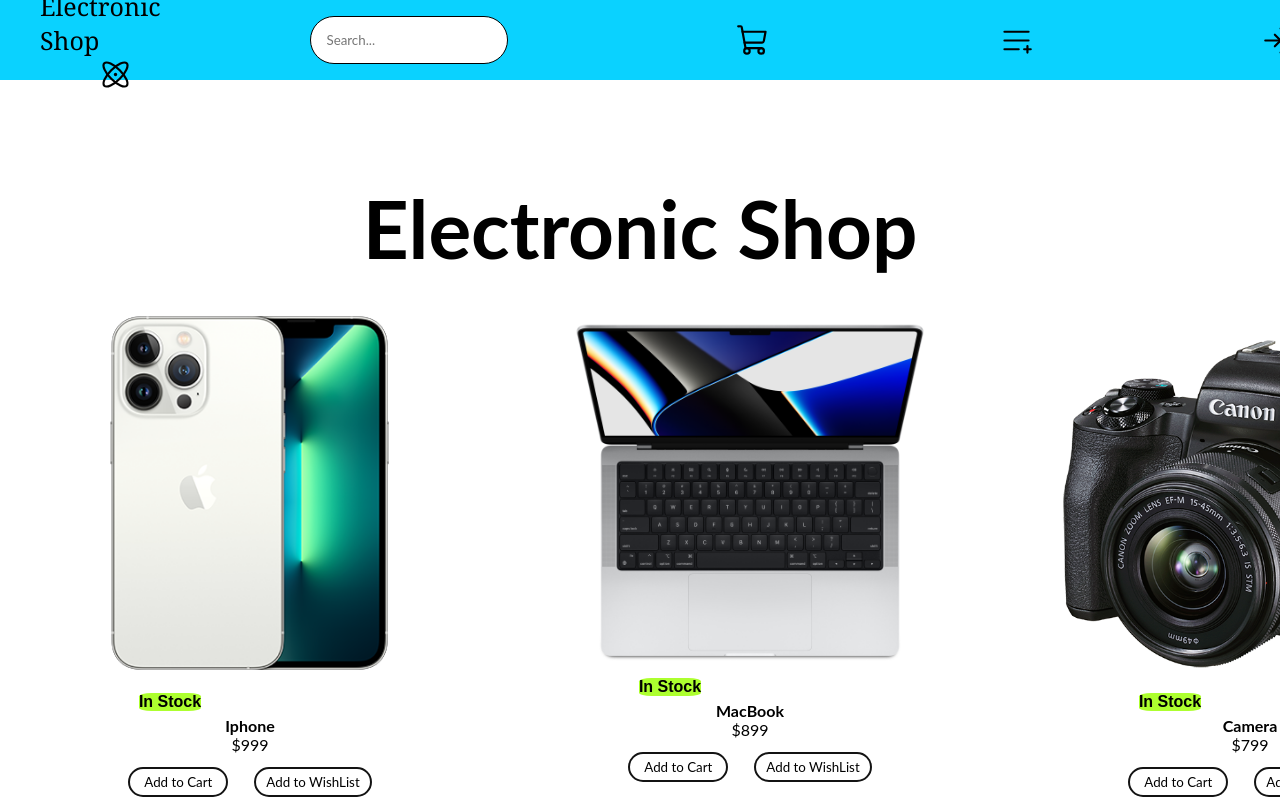
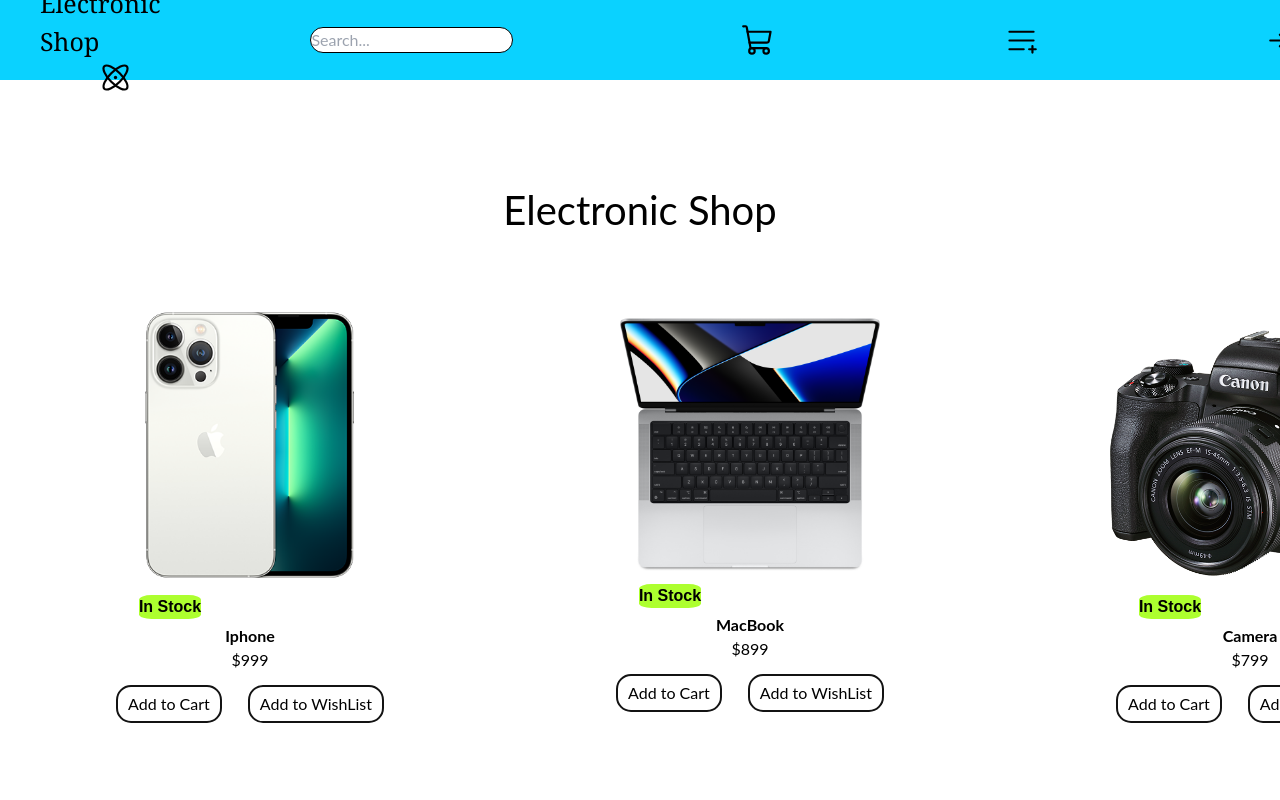
Before and after one commit to DimalMaloku1/Electronic-App, a React (Create React App) app in the folder FrontEnd/: page / in a window 1280 px wide. Shown: the top 800 px of the page. Built offline with nearby package versions, Linux system fonts and the light colour scheme.

Commit message:
tailwind css installed

```diff
--- a/FrontEnd/package.json
+++ b/FrontEnd/package.json
@@ -39,5 +39,8 @@
       "last 1 firefox version",
       "last 1 safari version"
     ]
+  },
+  "devDependencies": {
+    "tailwindcss": "^3.3.2"
   }
 }
--- /dev/null
+++ b/FrontEnd/src/index.css
@@ -0,0 +1,3 @@
+@tailwind base;
+@tailwind components;
+@tailwind utilities;
--- a/FrontEnd/src/index.js
+++ b/FrontEnd/src/index.js
@@ -2,6 +2,7 @@
 import ReactDOM from 'react-dom/client';
 import App from './App';
 import {BrowserRouter} from 'react-router-dom'
+import './index.css'
 
 const root = ReactDOM.createRoot(document.getElementById('root'));
 root.render(
--- /dev/null
+++ b/FrontEnd/tailwind.config.js
@@ -0,0 +1,9 @@
+/** @type {import('tailwindcss').Config} */
+module.exports = {
+  content: [
+    "./src/**/*.{js,jsx,ts,tsx}",],
+  theme: {
+    extend: {},
+  },
+  plugins: [],
+}
```
Also changed, not shown: 1 other file (tests, documents, lock files or other folders).
